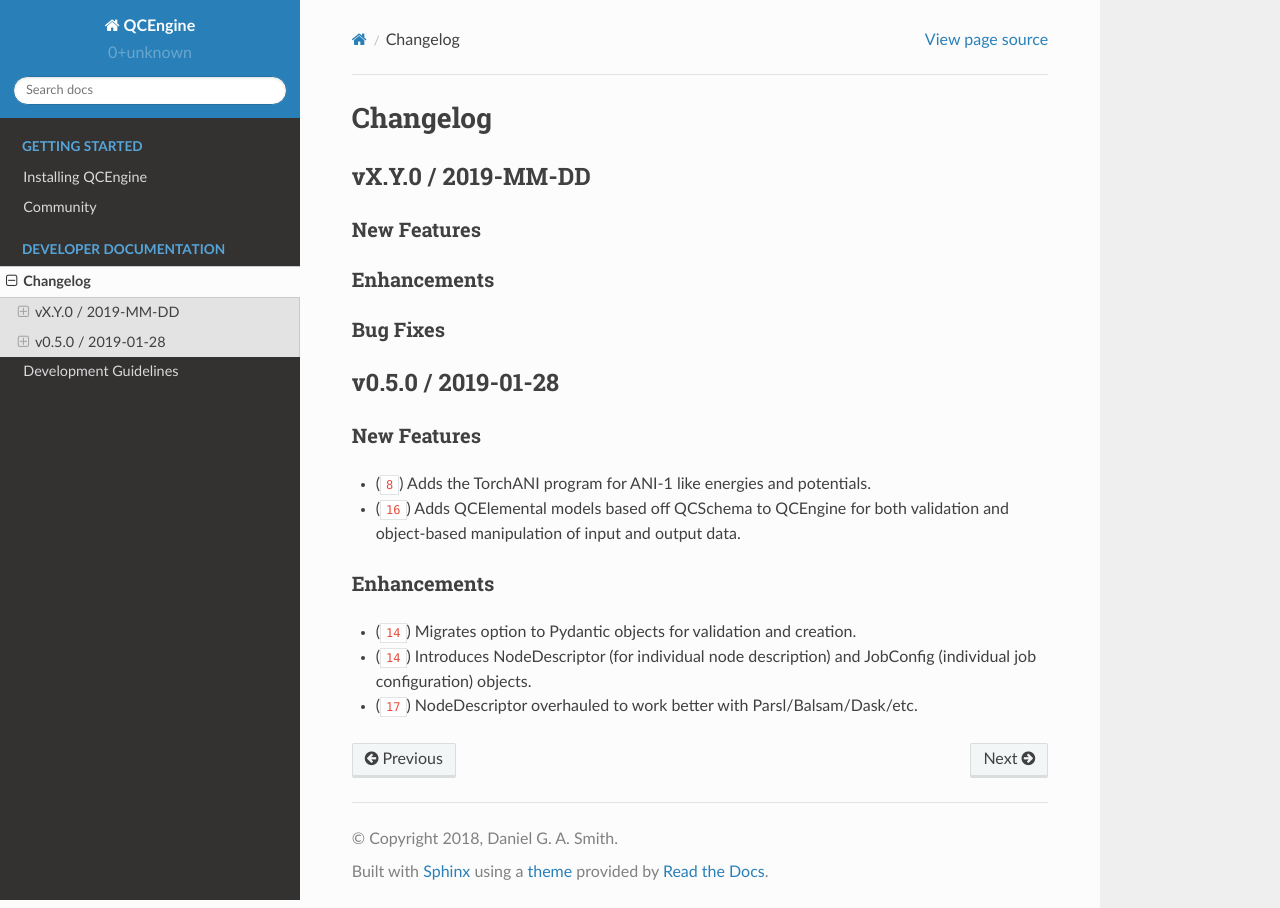
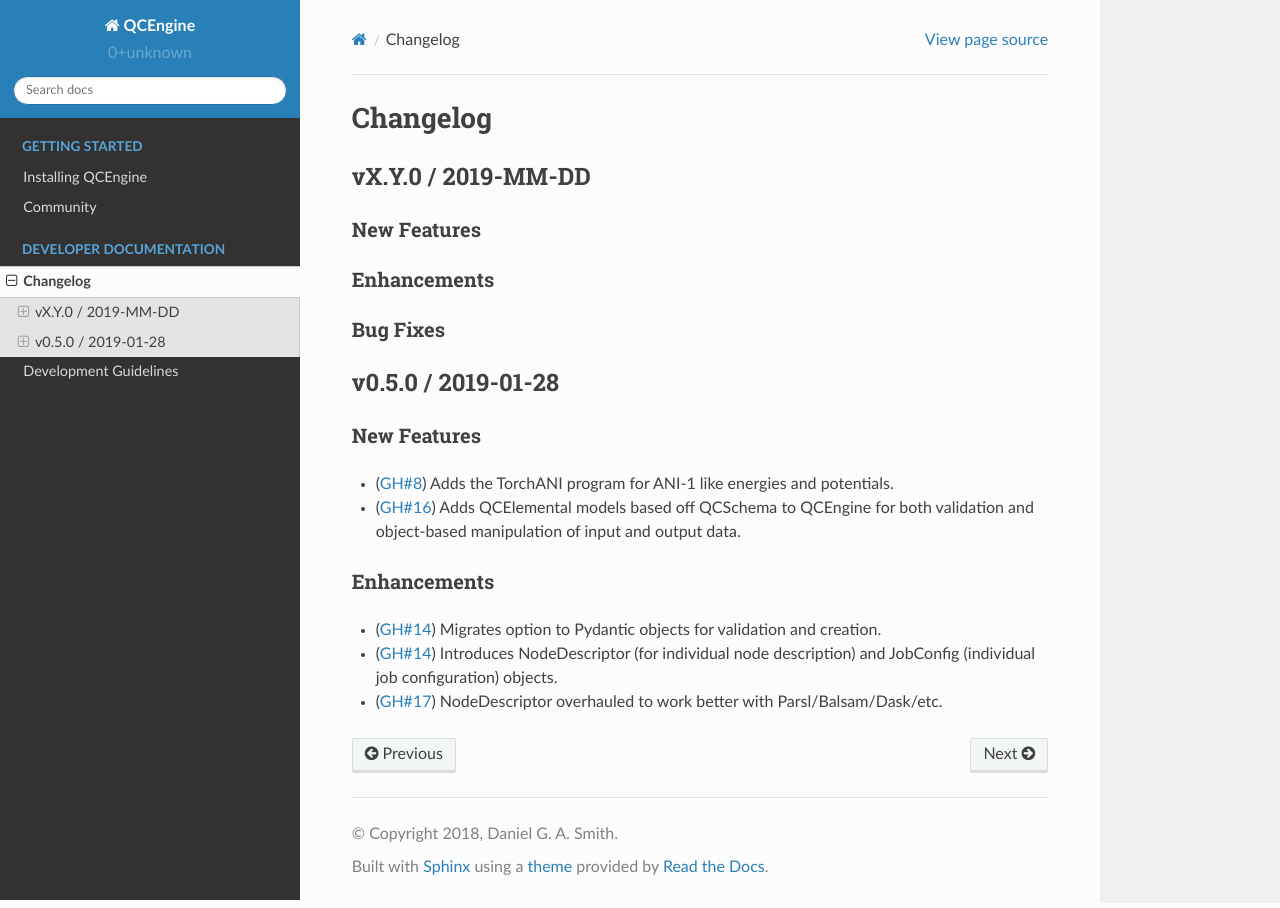
Before and after one commit to MolSSI/QCEngine, a Sphinx documentation site: the page built from docs/source/changelog.rst, in a window 1280 px wide. Built offline with Sphinx 7.4.7 and the Read the Docs theme 2.0.0, drawn with Linux system fonts in a browser that asks for light colours; cross-references to code outside the pages are shown as plain code.

```diff
--- a/docs/source/changelog.rst
+++ b/docs/source/changelog.rst
@@ -2,7 +2,7 @@ Changelog
 =========
 
 vX.Y.0 / 2019-MM-DD
-------------------
+-------------------
 
 New Features
 ++++++++++++
@@ -14,7 +14,7 @@ Bug Fixes
 +++++++++
 
 v0.5.0 / 2019-01-28
-------------------
+-------------------
 
 New Features
 ++++++++++++
--- a/docs/source/conf.py
+++ b/docs/source/conf.py
@@ -54,6 +54,7 @@ extensions = [
     'sphinx.ext.viewcode',
     'sphinx.ext.napoleon',
     'sphinx.ext.intersphinx',
+    'sphinx.ext.extlinks',
 ]
 
 napoleon_google_docstring = False
@@ -176,6 +177,11 @@ texinfo_documents = [
 
 # -- Extension configuration -------------------------------------------------
 
+extlinks = {
+    'issue': ('https://github.com/MolSSI/QCEngine/issues/%s', 'GH#'),
+    'pr': ('https://github.com/MolSSI/QCEngine/pull/%s', 'GH#')
+}
+
 # -- Options for intersphinx extension ---------------------------------------
 
 # Example configuration for intersphinx: refer to the Python standard library.
```
